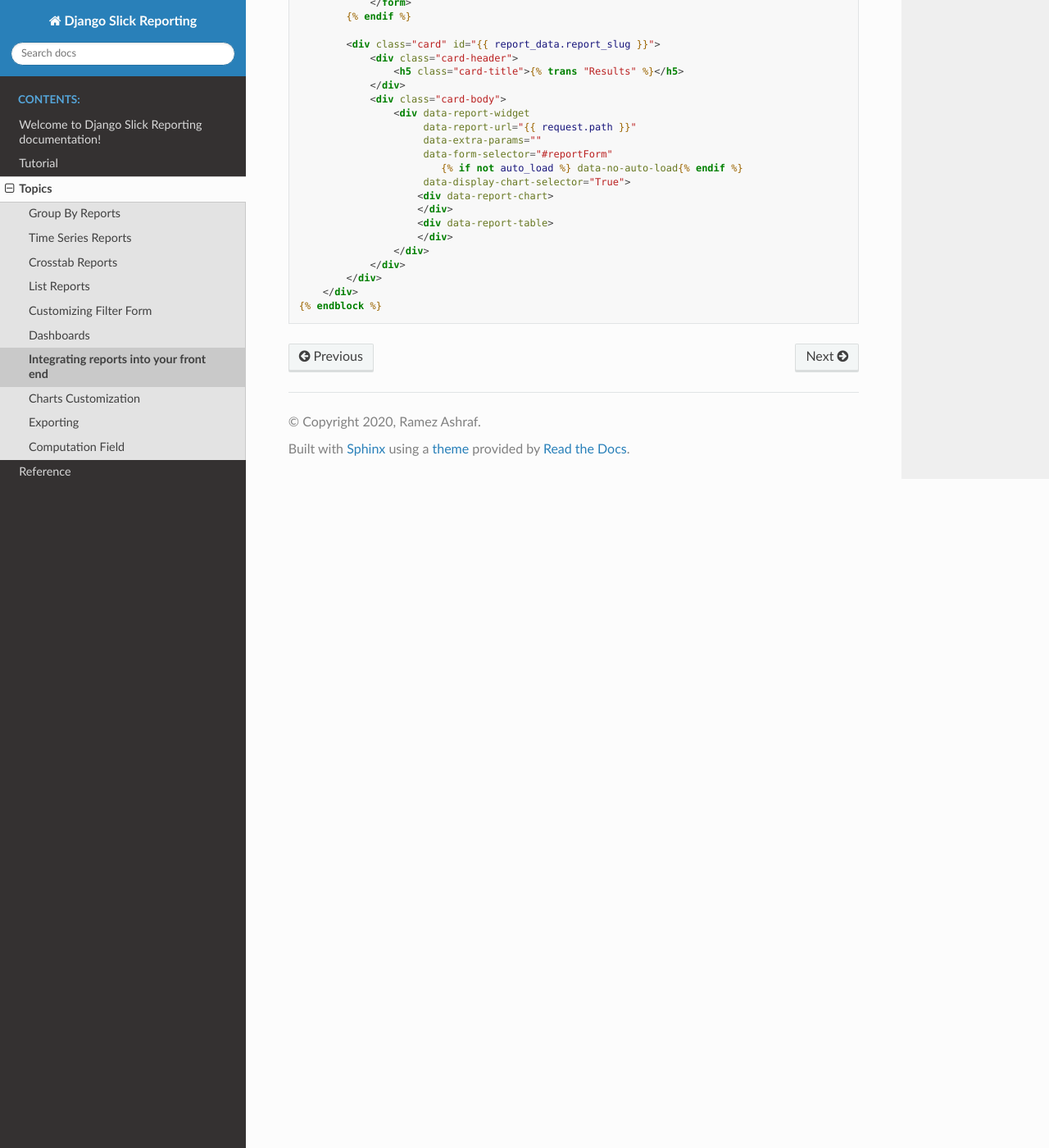
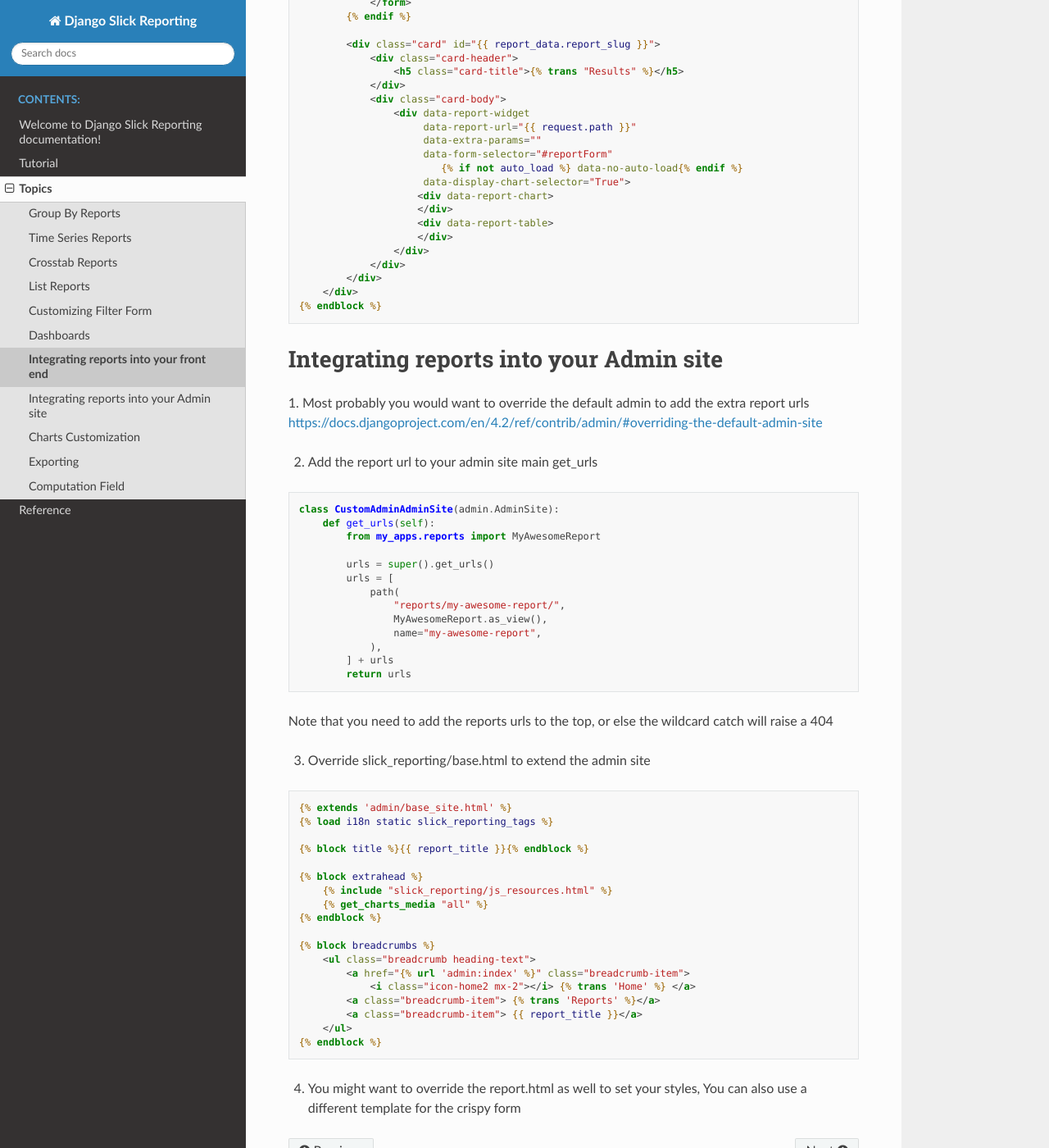
Before and after one commit to RamezIssac/django-slick-reporting, a Sphinx documentation site: the page built from docs/source/topics/integrating_slick_reporting.rst, in a window 1280 px wide and 1400 px high, scrolled down 1282 px. Shown: the whole window at 82% size. Built offline with Sphinx 7.4.7 and the Read the Docs theme 2.0.0, drawn with Linux system fonts in a browser that asks for light colours.

Commit message:
- Implement Slick reporting media override feature + docs - Add `Integrating reports into your Admin site` section to the docs

```diff
--- a/docs/source/topics/integrating_slick_reporting.rst
+++ b/docs/source/topics/integrating_slick_reporting.rst
@@ -80,3 +80,56 @@ Here is how it looks like:
             </div>
         </div>
     {% endblock %}
+
+
+Integrating reports into your Admin site
+=========================================
+
+1. Most probably you would want to override the default admin to add the extra report urls
+https://docs.djangoproject.com/en/4.2/ref/contrib/admin/#overriding-the-default-admin-site
+
+2. Add the report url to your admin site main get_urls
+
+.. code-block:: python
+
+    class CustomAdminAdminSite(admin.AdminSite):
+        def get_urls(self):
+            from my_apps.reports import MyAwesomeReport
+
+            urls = super().get_urls()
+            urls = [
+                path(
+                    "reports/my-awesome-report/",
+                    MyAwesomeReport.as_view(),
+                    name="my-awesome-report",
+                ),
+            ] + urls
+            return urls
+
+Note that you need to add the reports urls to the top, or else the wildcard catch will raise a 404
+
+3. Override slick_reporting/base.html to extend the admin site
+
+.. code-block:: html+django
+
+    {% extends 'admin/base_site.html' %}
+    {% load i18n static slick_reporting_tags %}
+
+    {% block title %}{{ report_title }}{% endblock %}
+
+    {% block extrahead %}
+        {% include "slick_reporting/js_resources.html" %}
+        {% get_charts_media "all" %}
+    {% endblock %}
+
+    {% block breadcrumbs %}
+        <ul class="breadcrumb heading-text">
+            <a href="{% url 'admin:index' %}" class="breadcrumb-item">
+                <i class="icon-home2 mx-2"></i> {% trans 'Home' %} </a>
+            <a class="breadcrumb-item"> {% trans 'Reports' %}</a>
+            <a class="breadcrumb-item"> {{ report_title }}</a>
+        </ul>
+    {% endblock %}
+
+
+4. You might want to override the report.html as well to set your styles, You can also use a different template for the crispy form
```
Also changed, not shown: CHANGELOG.md (+4 -0 lines), docs/source/ref/settings.rst (+20 -0 lines), docs/source/topics/structure.rst (added, +11 -0 lines), 2 other files.
